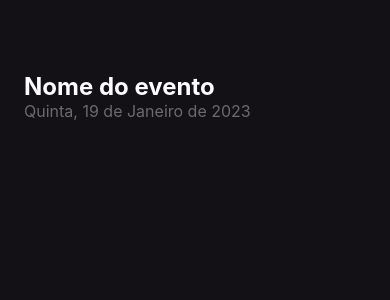
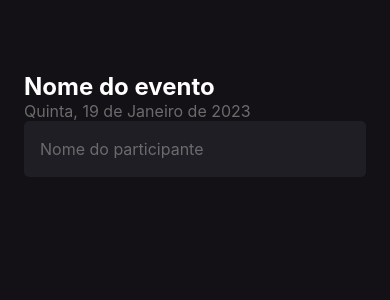
Before and after one commit to AndrewBoldrin/rocketseat-ignite-imhere, a React Native app: screen / in a window 390 px wide. Shown: the top 300 px of the page. Built offline with nearby package versions, Linux system fonts and the light colour scheme.

Commit message:
add input text

```diff
--- a/App.tsx
+++ b/App.tsx
@@ -1,4 +1,4 @@
-import Home from "./src/screen/Home";
+import { Home } from "./src/screen/Home";
 
 export default function App() {
   return <Home />;
--- a/src/screen/Home/index.tsx
+++ b/src/screen/Home/index.tsx
@@ -1,11 +1,16 @@
-import { Text, View } from "react-native";
+import { Text, TextInput, View } from "react-native";
 import { styles } from "../Home/styles";
 
-export default function Home() {
+export function Home() {
   return (
     <View style={styles.container}>
       <Text style={styles.eventName}>Nome do evento</Text>
       <Text style={styles.eventDate}>Quinta, 19 de Janeiro de 2023</Text>
+      <TextInput
+        style={styles.input}
+        placeholder="Nome do participante"
+        placeholderTextColor="#6B6B6B"
+      />
     </View>
   );
 }
--- a/src/screen/Home/styles.ts
+++ b/src/screen/Home/styles.ts
@@ -7,7 +7,7 @@
     padding: 24,
   },
   eventName: {
-    color: "#FDFCFE",
+    color: "#FFF",
     fontSize: 24,
     fontWeight: "bold",
     marginTop: 48,
@@ -16,4 +16,12 @@
     color: "#6B6B6B",
     fontSize: 16,
   },
+  input: {
+    height: 56,
+    backgroundColor: "#1F1E25",
+    borderRadius: 5,
+    color: "#FFF",
+    padding: 16,
+    fontSize: 16,
+  },
 });
```
